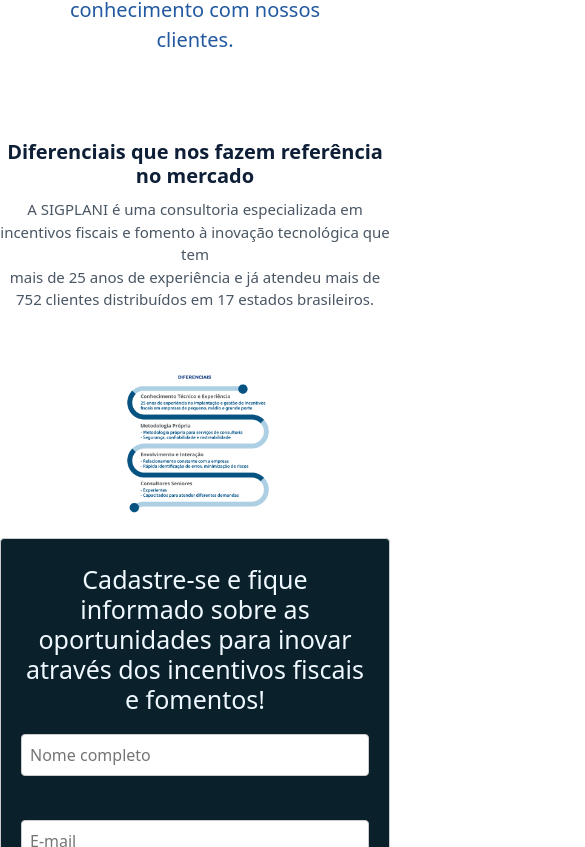
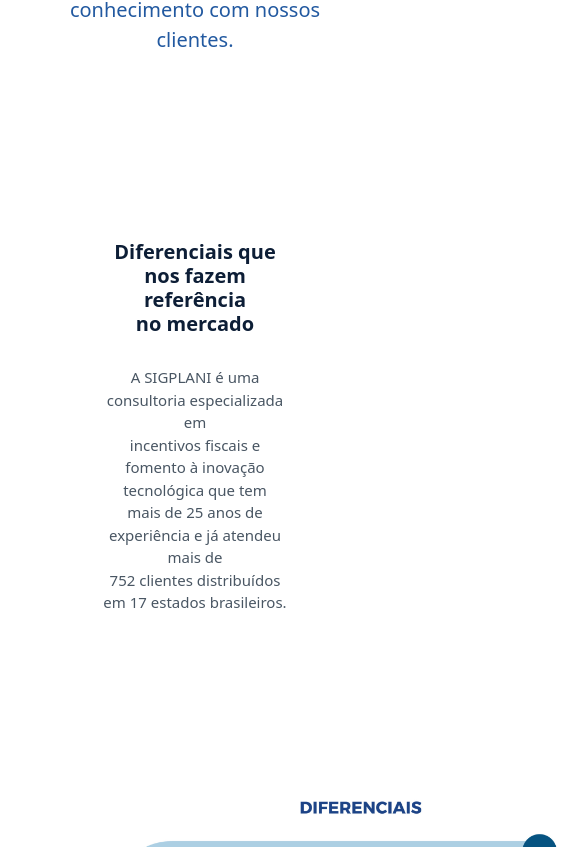
Before and after one commit to Marcos-Gabriell/Projeto-web-react, a React (Create React App) app: page /a-sigplani in a window 390 px wide. Shown: the part 2237-3084 px from the top of the page, 585 px wide, since content can reach past the window. Built offline with nearby package versions, Linux system fonts and the light colour scheme.

Commit message:
ajustanto tamnhoda img e tamnho das fontes

```diff
--- a/src/asigplani.css
+++ b/src/asigplani.css
@@ -61,7 +61,7 @@
 }
 
 .image-container4 img {
-  max-width: 100%; /* Define a largura máxima como 100% do container */
+  max-width: 85vh; /* Define a largura máxima como 100% do container */
   height: auto; /* Ajusta a altura proporcionalmente */
 }
 
@@ -70,17 +70,18 @@
   display: flex;
   flex-direction: column;
   justify-content: center;
+  padding: 100px;
 }
 
 .text-container4 h2 {
-  font-size: 20px;
+  font-size: 35px;
   font-weight: bold;
   color: #0d1e36;
-  margin-bottom: 10px;
+  margin-bottom: 30px;
 }
 
 .text-container4 p {
-  font-size: 16px;
+  font-size: 20px;
   color: rgb(73, 86, 99);
 }
 
@@ -93,7 +94,7 @@
   .image-container4 {
     margin-top: 20px;
     margin-left: 0;
-    max-width: 60%; /* Diminui o tamanho do container da imagem em telas menores */
+    max-width: 50vh; /* Diminui o tamanho do container da imagem em telas menores */
   }
 
   .text-container4 {
```
